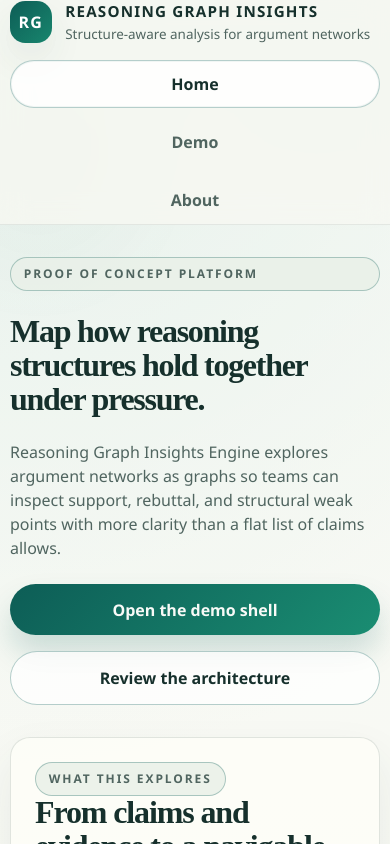
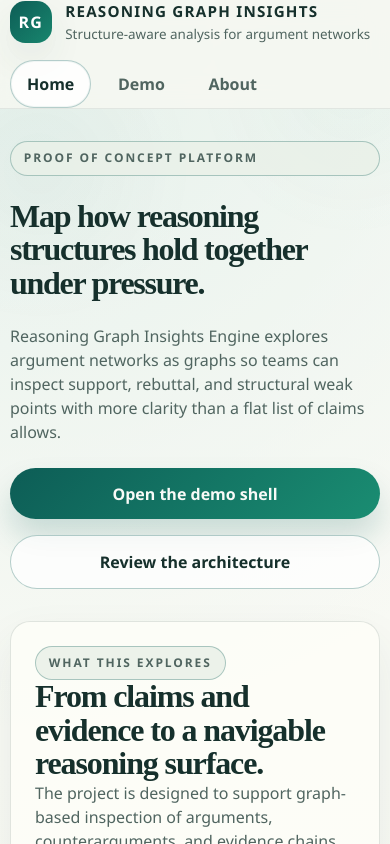
Before and after one commit to LogicLikely/reasoning-graph-insights-engine, a React (Vite) app in the folder frontend/: page / in a window 390 px wide. Shown: the top 844 px of the page. Built offline with nearby package versions, Linux system fonts and the light colour scheme; no server answers.

Commit message:
LL-529 tweak: never stack nav buttons

```diff
--- a/frontend/src/styles/index.css
+++ b/frontend/src/styles/index.css
@@ -188,7 +188,7 @@ code {
   display: flex;
   align-items: center;
   gap: 0.6rem;
-  flex-wrap: wrap;
+  flex-wrap: nowrap;
 }
 
 .site-nav__link {
@@ -275,10 +275,12 @@ code {
 
   .site-nav {
     width: 100%;
+    overflow-x: auto;
+    -webkit-overflow-scrolling: touch;
   }
 
   .site-nav__link {
-    flex: 1 1 calc(50% - 0.6rem);
+    flex: 0 0 auto;
     text-align: center;
   }
 
@@ -293,8 +295,4 @@ code {
   .site-footer__inner {
     width: min(1120px, calc(100vw - 1.25rem));
   }
-
-  .site-nav__link {
-    flex-basis: 100%;
-  }
 }
```
